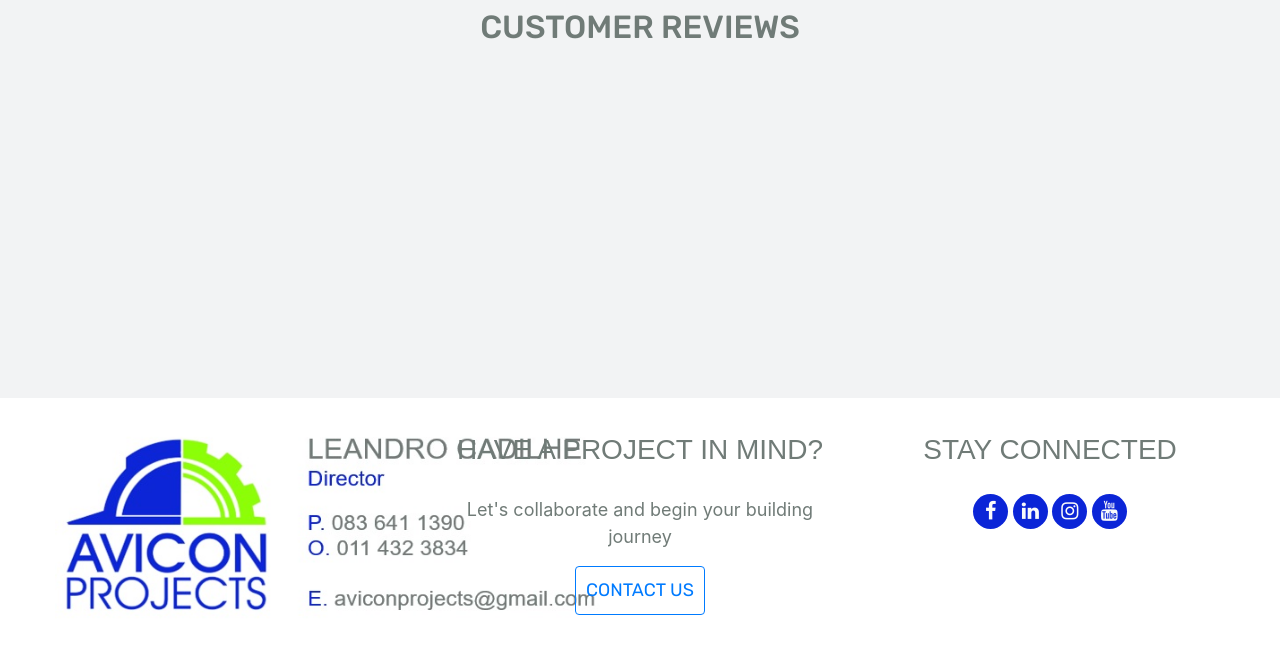
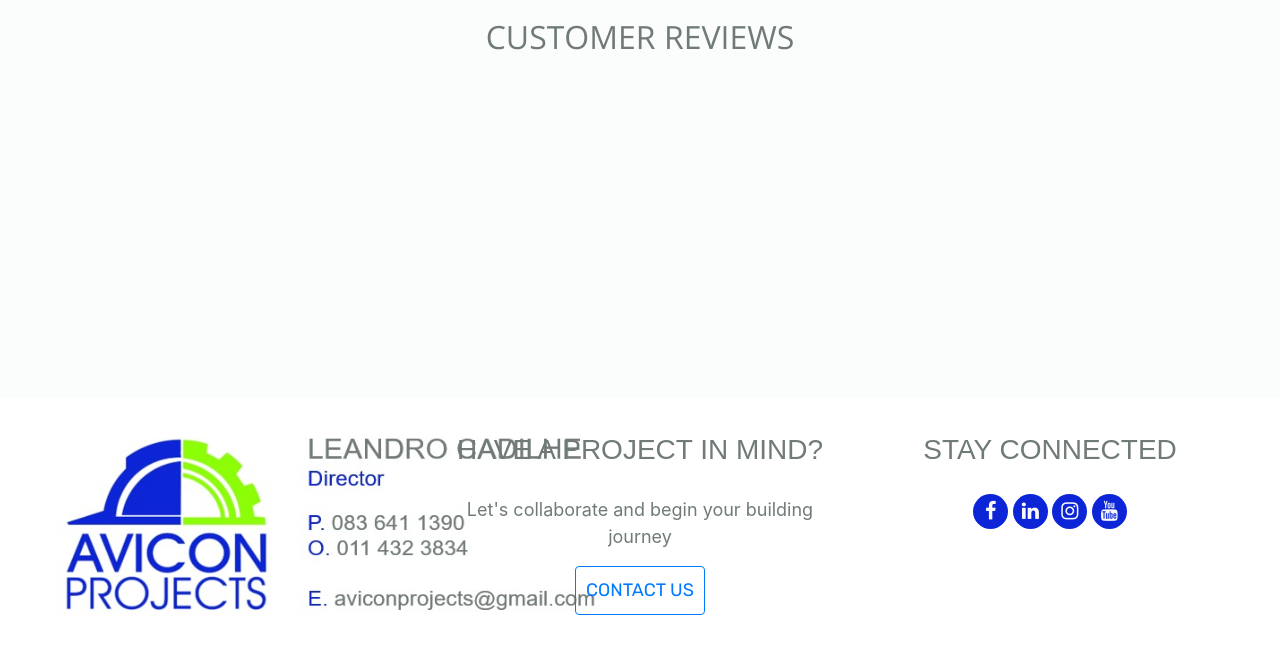
Before and after one commit to Code-Institute-Submissions/welcome-to-avicon-projects, a plain HTML site: page index.html in a window 1280 px wide. Shown: the part 1068-1716 px from the top of the page. Drawn offline with nearby package versions, Linux system fonts and the light colour scheme.

Commit message:
Added README.md content

```diff
--- a/assets/css/style.css
+++ b/assets/css/style.css
@@ -134,17 +134,19 @@
 
 .reviews {
     height: 400px;
-    background-color: #F2F3F4;
+    background-color: #FBFCFC;
 }
 
 .heading {
-    font-family: "Rubik", sans-serif;
+    font-family: "Open Sans", sans-serif;
     font-weight: 100;
     font-size: 20px;
     text-transform: uppercase;
     color: #707b77;
-    margin-top: 10px;
+    padding-top: 20px;
 }
+
+
 
 
 
```
Also changed, not shown: 1 other file.
